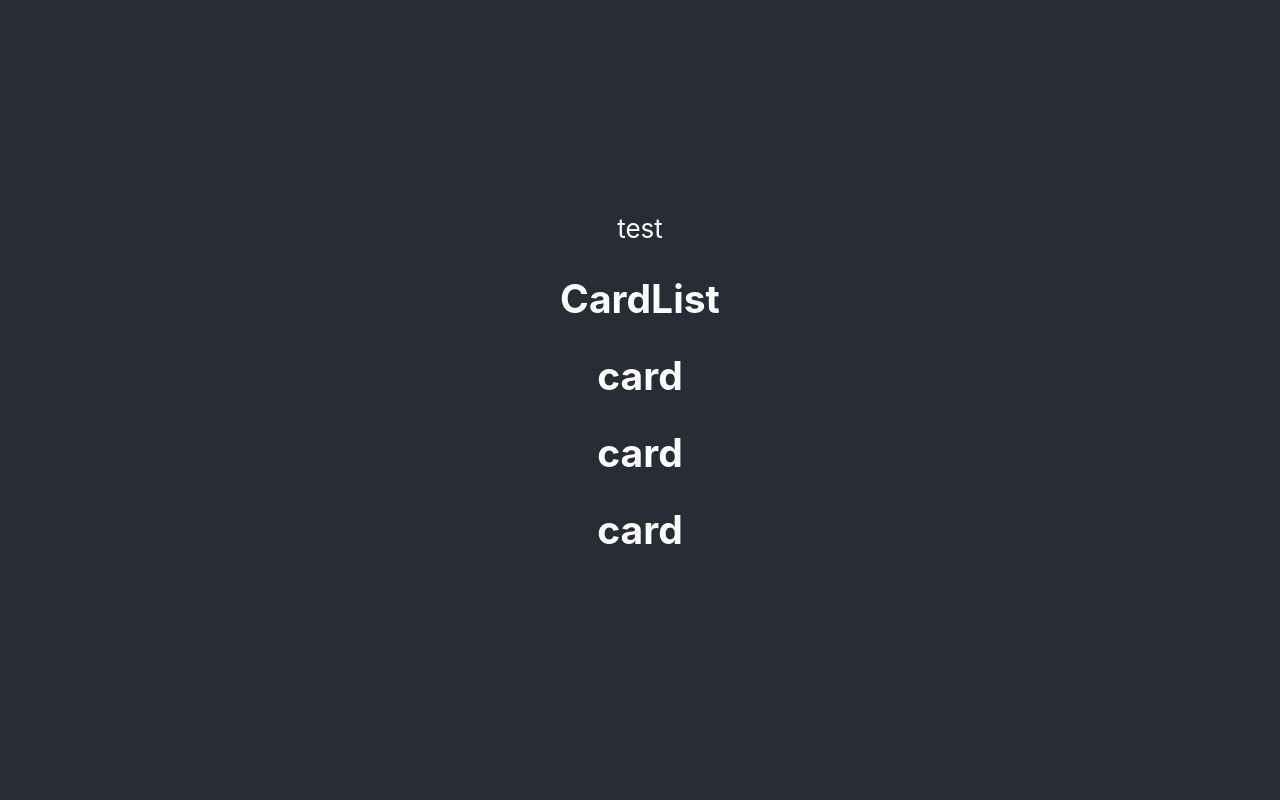
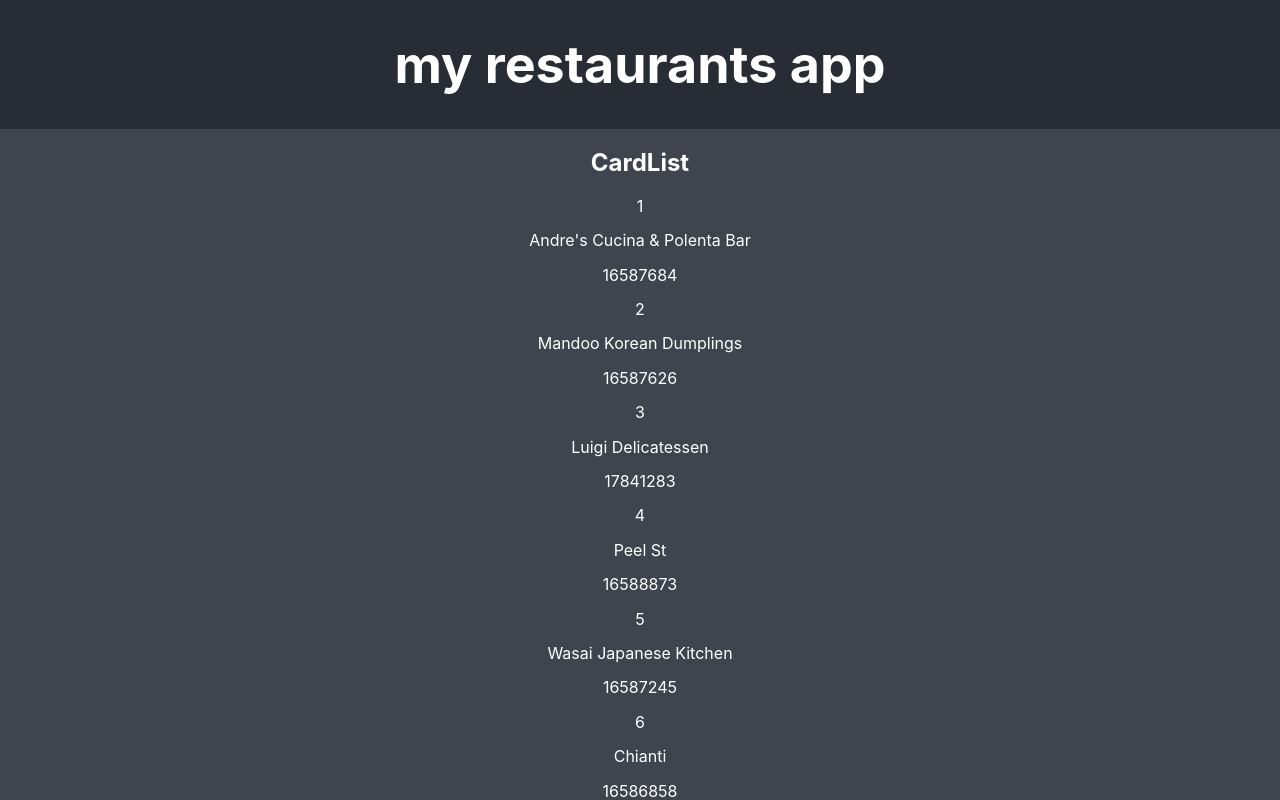
Before and after one commit to nickwelsh1/zomatoapp, a React (Create React App) app: page / in a window 1280 px wide. Shown: the top 800 px of the page. Built offline with nearby package versions, Linux system fonts and the light colour scheme.

Commit message:
iterates through restaurants test data and produces a list

```diff
--- a/src/App.css
+++ /dev/null
@@ -1,32 +0,0 @@
-.App {
-  text-align: center;
-}
-
-.App-logo {
-  animation: App-logo-spin infinite 20s linear;
-  height: 40vmin;
-}
-
-.App-header {
-  background-color: #282c34;
-  min-height: 100vh;
-  display: flex;
-  flex-direction: column;
-  align-items: center;
-  justify-content: center;
-  font-size: calc(10px + 2vmin);
-  color: white;
-}
-
-.App-link {
-  color: #61dafb;
-}
-
-@keyframes App-logo-spin {
-  from {
-    transform: rotate(0deg);
-  }
-  to {
-    transform: rotate(360deg);
-  }
-}
--- a/src/App.js
+++ b/src/App.js
@@ -1,7 +1,7 @@
 import React, { Component } from 'react';
 import CardList from './CardList';
 import { restaurants } from './restaurants';
-import './App.css';
+import './App.scss';
 
 class App extends Component {
   constructor() {
@@ -13,16 +13,27 @@ class App extends Component {
 
   render() {
     const filteredRestaurants = this.state.restaurants;
-    console.log(filteredRestaurants);
+    // console.log(filteredRestaurants);
     return (
       <div className="App">
         <header className="App-header">
-          test
-          <CardList />
+          <h1>my restaurants app</h1>
         </header>
+        <main className="App-main">
+          <CardList restaurants={filteredRestaurants} />
+        </main>
+        <footer className="App-footer">
+          <p>by Nick Welsh</p>
+        </footer>
       </div>
     );
   }
 }
 
 export default App;
+
+
+//TODO: display cards with some data
+// style cards
+// create fetch request to get data direct from API
+// store data in local storage to reduce API requests
--- /dev/null
+++ b/src/App.scss
@@ -0,0 +1,57 @@
+.App {
+  text-align: center;
+}
+
+.App-logo {
+  animation: App-logo-spin infinite 20s linear;
+  height: 40vmin;
+}
+
+$primary-color: #282c34;  //282c34
+$sm: 480px;
+$md: 720px;
+$md-lg: 914px;
+$lg: 1024px;
+$xl: 1800px;
+
+
+.App-header {
+  background-color: $primary-color;
+  min-height: 4rem;
+  display: flex;
+  flex-direction: column;
+  align-items: center;
+  justify-content: center;
+  font-size: calc(10px + 2vmin);
+  color: white;
+}
+
+.App-main {
+  background-color: #3f444e;
+  min-height: calc( 100vh - 4rem );
+  display: flex;
+  flex-direction: column;
+  align-items: center;
+  justify-content: center;
+  font-size: calc(6px + 2vmin);
+  color: white;
+}
+
+@media screen and (min-width: $md-lg) {
+  .App-main {
+    font-size: calc(8px + 1vmin);
+  }
+}
+
+.App-link {
+  color: #61dafb;
+}
+
+@keyframes App-logo-spin {
+  from {
+    transform: rotate(0deg);
+  }
+  to {
+    transform: rotate(360deg);
+  }
+}
--- a/src/Card.js
+++ b/src/Card.js
@@ -1,9 +1,11 @@
 import React from 'react';
 
-const Card = ({ restaurant, id }) => { //destructuring to create simple properties
+const Card = ({count, name, keyshow}) => { //destructuring to create simple properties
     return (
-        <div >
-            <h2>card</h2>
+        <div>
+            <p>{count}</p>
+            <p>{name}</p>
+            <p>{keyshow}</p>
         </div>
     );
 }
--- a/src/CardList.js
+++ b/src/CardList.js
@@ -1,13 +1,27 @@
 import React from 'react';
 import Card from './Card';
 
-const CardList = ({ restaurant }) => {
+const CardList = ({ restaurants }) => {
+    // console.log(restaurants);
     return (
         <div>
             <h2>CardList</h2>
-            <Card />
-            <Card />
-            <Card />
+            {
+                restaurants.map((item, i) => {
+                    // console.log(item);
+                    const arestaurant = item.restaurant;
+                    return (
+                        <div>
+                            <Card
+                                key={arestaurant.id.toString()}
+                                keyshow={arestaurant.id.toString()}
+                                count={i+1}
+                                name={arestaurant.name}
+                            />
+                        </div>
+                    )
+                })
+            }
         </div>
     );
 }
```
